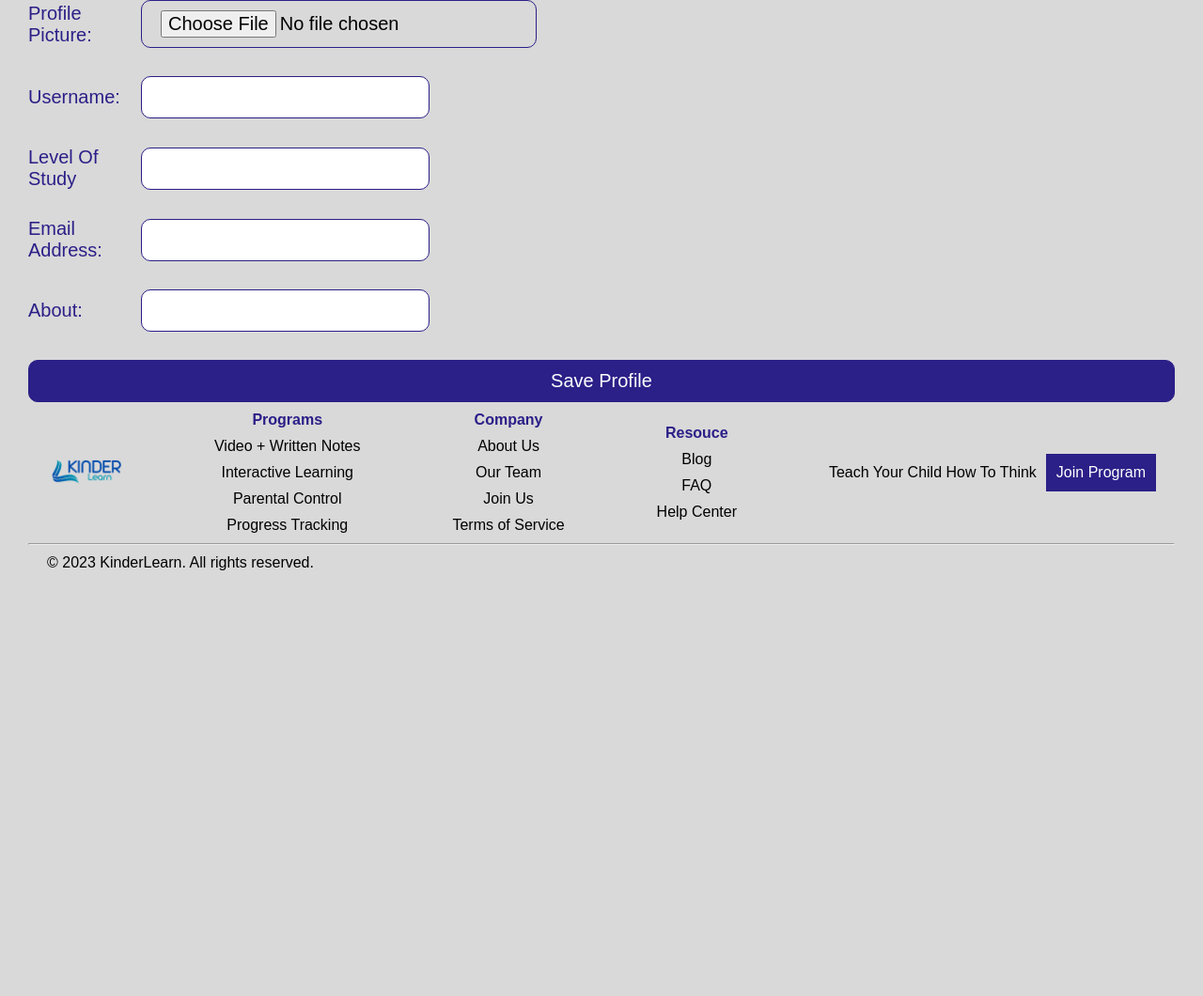
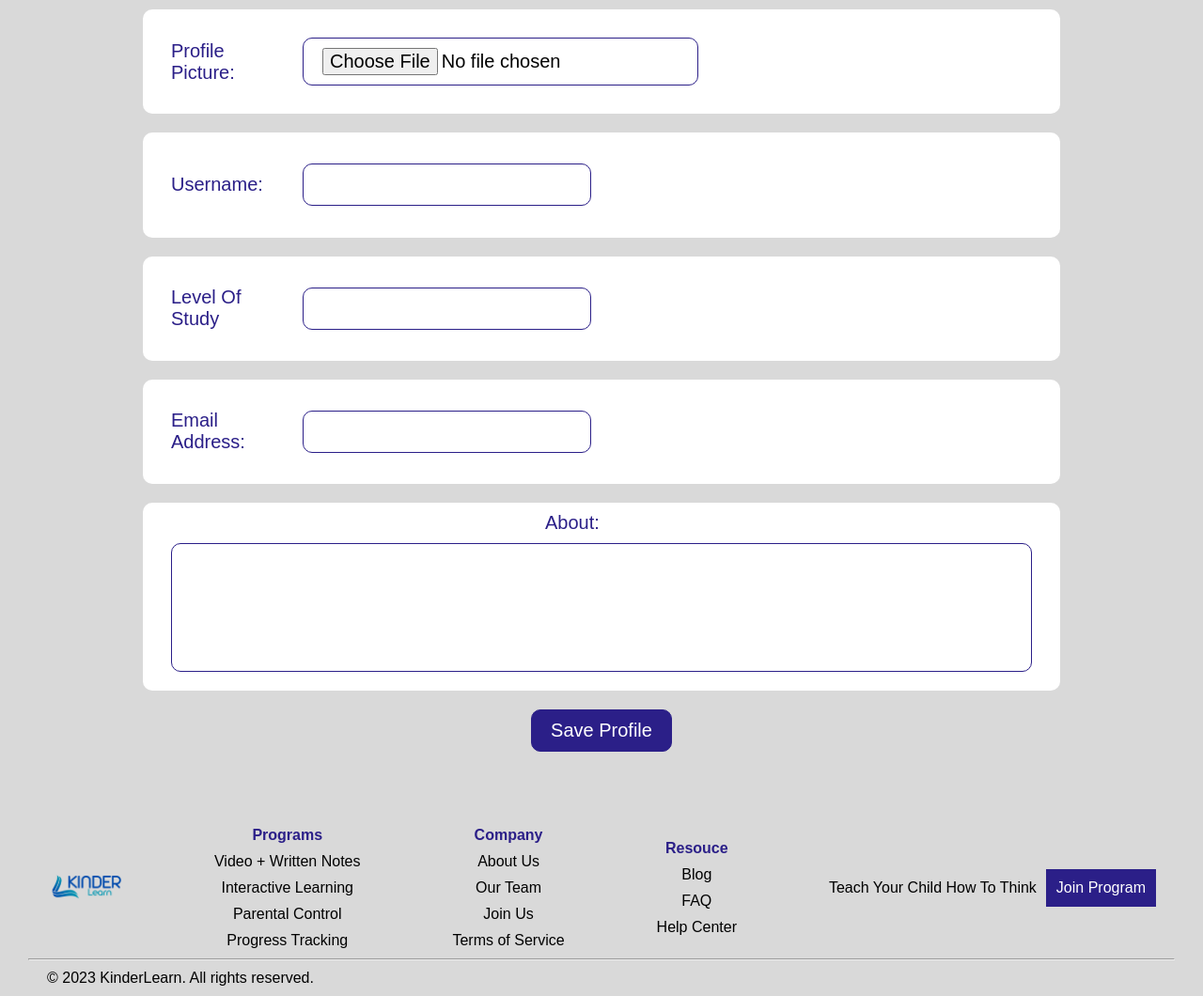
Before and after one commit to Paulmwas/Let-s-Learn, a Django app: page /account/profile-update/ in a window 1280 px wide. Shown: the part 70-1130 px from the top of the page at 94% size. Before the commit the page ends 677 px from the top, so only its background shows below. Run offline with Django 5.2, Linux system fonts and the light colour scheme.

Commit message:
profile page styled

```diff
--- a/static/styles/styles.css
+++ b/static/styles/styles.css
@@ -280,3 +280,66 @@
     text-align: center;
     font-size: 15px;
 }
+.profile-form{
+    display: flex;
+    gap: 20px;
+    padding-top: 10px;
+    flex-direction: column;
+    height: 100vh;
+    align-items: center;
+    margin-bottom: 70px;
+}
+.prof-group{
+    height: 200px;
+    width: 80%;
+    background-color: #fff;
+    padding: 20px 30px;
+    border-radius: 10px;
+    display: flex;
+    gap: 20px;
+    align-items: center;
+
+}
+.prof-group label{
+    font-size: 20px;
+    font-weight: 300;
+    color: rgb(43, 31, 136);
+    width: 120px;
+}
+.prof-group input{
+    padding: 10px 20px;
+    border: solid 1px rgb(43, 31, 136);
+    border-radius: 10px;
+    font-size: 20px;
+    font-weight: 300;
+}
+.prof-about{
+    display: flex;
+    gap: 10px;
+    padding-top: 10px;
+    flex-direction: column;
+}
+.prof-about input{
+    padding: 10px 20px;
+    border: solid 1px rgb(43, 31, 136);
+    border-radius: 10px;
+    font-size: 20px;
+    font-weight: 300;
+    height: 300px;
+    width: 100%;
+}
+.profile-form button{
+    padding: 10px 20px;
+    border: solid 1px rgb(43, 31, 136);
+    border-radius: 10px;
+    font-size: 20px;
+    font-weight: 300;
+    background-color: rgb(43, 31, 136);
+    color: #fff;
+    cursor: pointer;
+    transition: all .8s ease-in-out;
+}
+.profile-form button:hover{
+    background-color: #d9d9d9;
+    color: rgb(43, 31, 136);
+}
--- a/templates/accountmanager/profile_form.html
+++ b/templates/accountmanager/profile_form.html
@@ -1,28 +1,28 @@
 {% extends "../_base.html" %} {% load static %} {% block content %}
-<form action="" method="post">
+<form action="" method="post" class="profile-form">
   {% csrf_token %}
 
-  <div class="form-group">
+  <div class="prof-group">
     <label for="profile-picture">Profile Picture:</label>
     <input type="file" id="profile-picture" name="profile-picture" />
   </div>
 
-  <div class="form-group">
+  <div class="prof-group">
     <label for="user_name">Username:</label>
     <input type="text" id="user_name" name="user_name" />
   </div>
 
-  <div class="form-group">
+  <div class="prof-group">
     <label for="study_level">Level Of Study</label>
     <input type="text" id="study_level" name="study_level" />
   </div>
 
-  <div class="form-group">
+  <div class="prof-group">
     <label for="email">Email Address:</label>
     <input type="email" id="email" name="email" />
   </div>
 
-  <div class="form-group">
+  <div class="prof-group prof-about">
     <label for="bio">About:</label>
     <input type="text" id="bio" name="bio" />
   </div>
```
